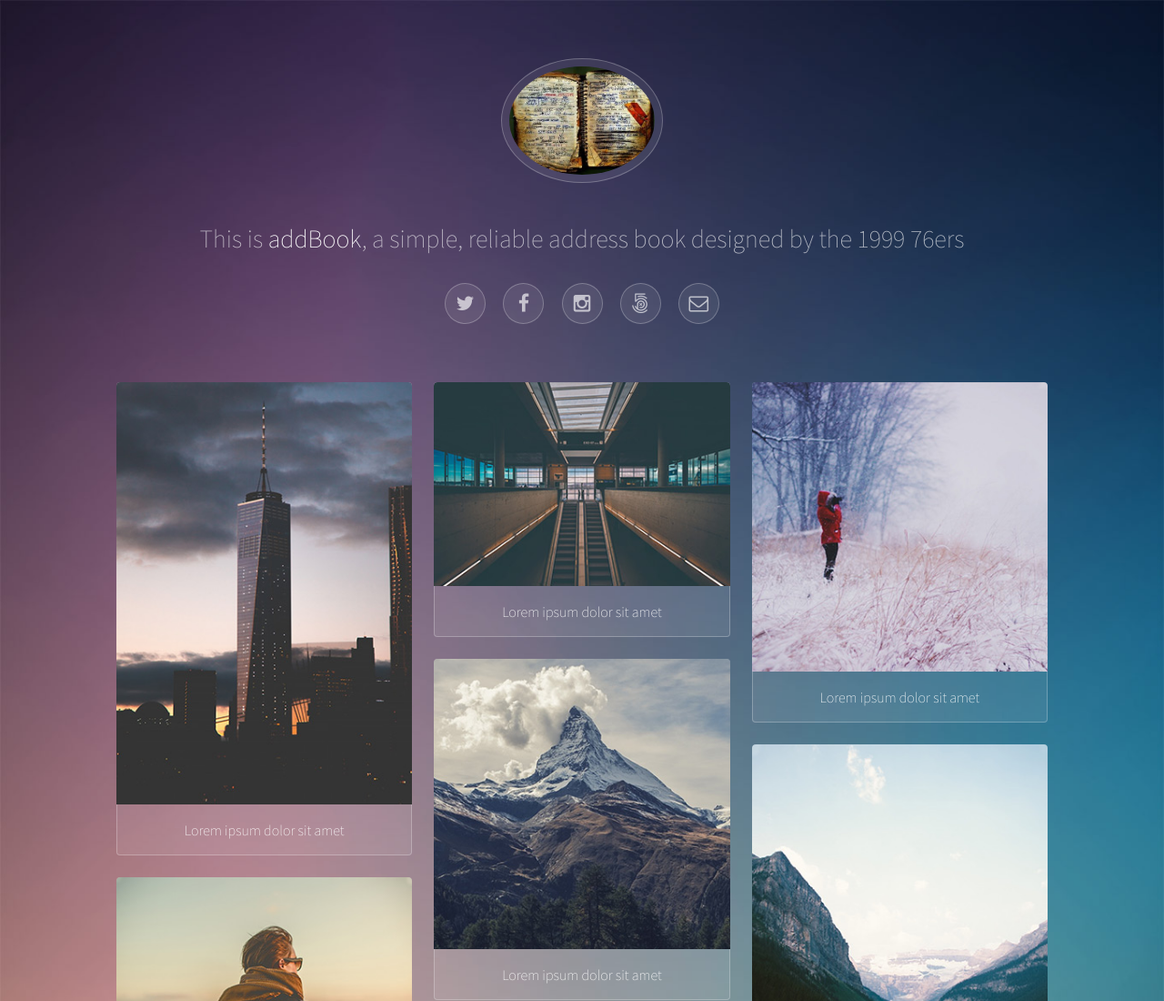
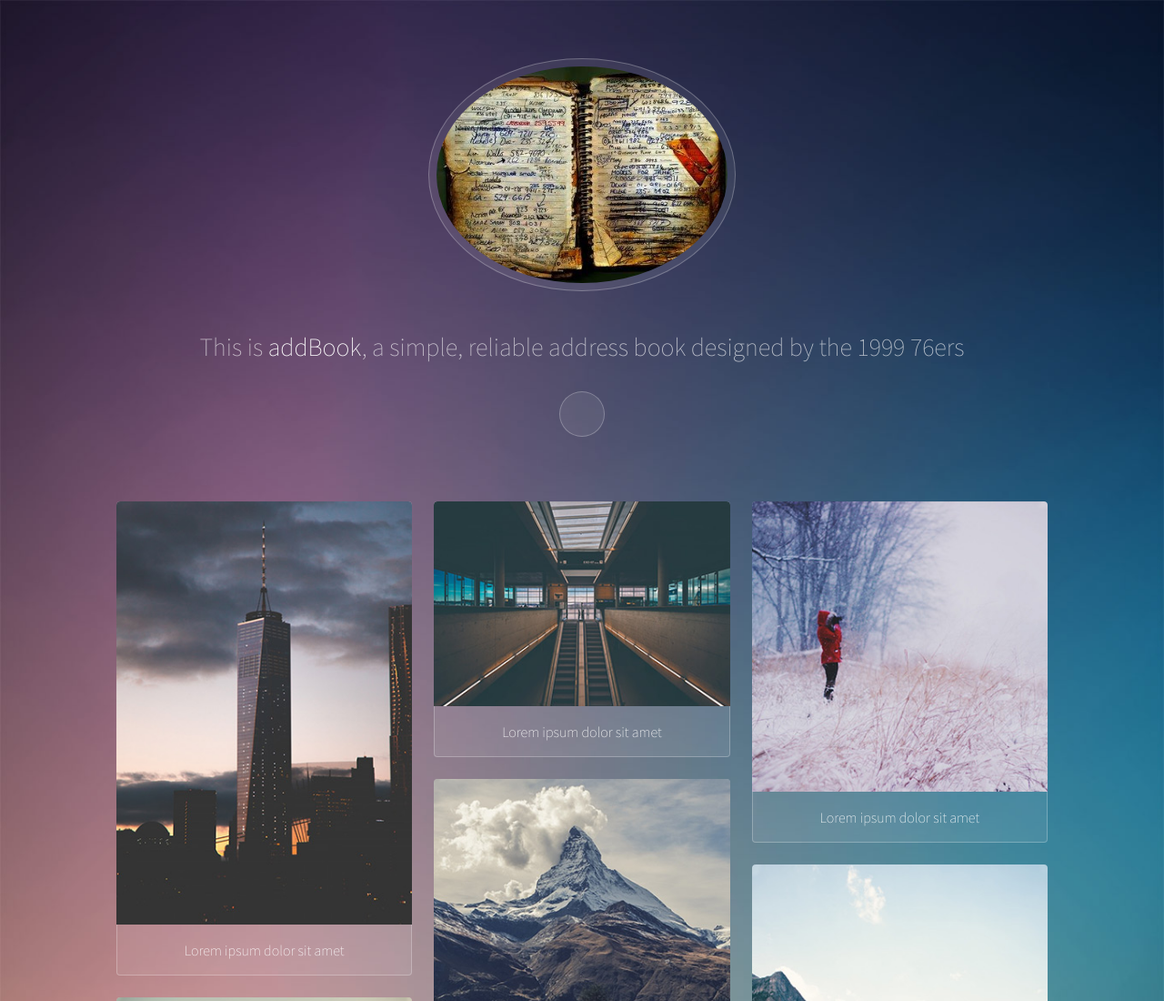
Before and after one commit to spfellers/addBook, a website: page public/index.html in a window 1280 px wide. Shown: the top 1100 px of the page at 91% size. Drawn offline with Linux system fonts and the light colour scheme.

```diff
--- a/public/assets/css/main.css
+++ b/public/assets/css/main.css
@@ -2603,7 +2603,7 @@
 			#header .avatar img {
 				border-radius: 100%;
 				display: block;
-				width: 10em;
+				width: 20em;
 			}
 
 		@media screen and (max-width: 1280px) {
--- a/public/index.html
+++ b/public/index.html
@@ -10,6 +10,8 @@
 		<meta charset="utf-8" />
 		<meta name="viewport" content="width=device-width, initial-scale=1" />
 		<link rel="stylesheet" href="assets/css/main.css" />
+		<script src="https://use.fontawesome.com/edfcd0be7e.js"></script>
+
 	</head>
 	<body>
 
@@ -22,11 +24,7 @@
 						<h1>This is <strong>addBook</strong>, a simple, reliable address book designed by the 1999 76ers<br />
 						</h1>
 						<ul class="icons">
-							<li><a href="#" class="icon style2 fa-twitter"><span class="label">Twitter</span></a></li>
-							<li><a href="#" class="icon style2 fa-facebook"><span class="label">Facebook</span></a></li>
-							<li><a href="#" class="icon style2 fa-instagram"><span class="label">Instagram</span></a></li>
-							<li><a href="#" class="icon style2 fa-500px"><span class="label">500px</span></a></li>
-							<li><a href="#" class="icon style2 fa-envelope-o"><span class="label">Email</span></a></li>
+							<li><a href="#" class="icon style2 fa-address-book fa-3x"><span class="label">Get Started</span></a></li>
 						</ul>
 					</header>
 
```
Also changed, not shown: public/images/address-book1.jpg (added), public/images/address-book2.jpg (added), public/images/address-book3.jpg (added).
